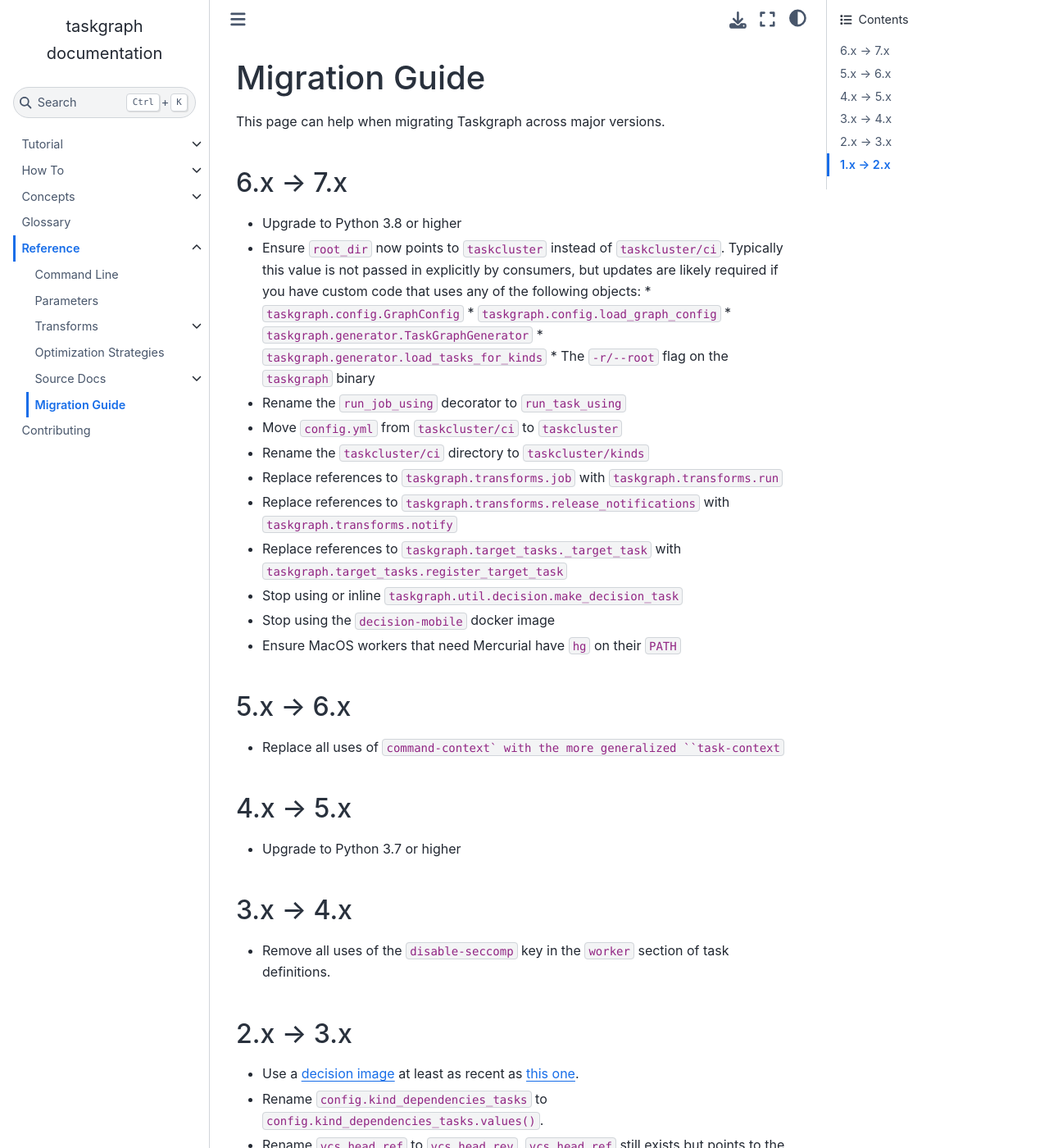
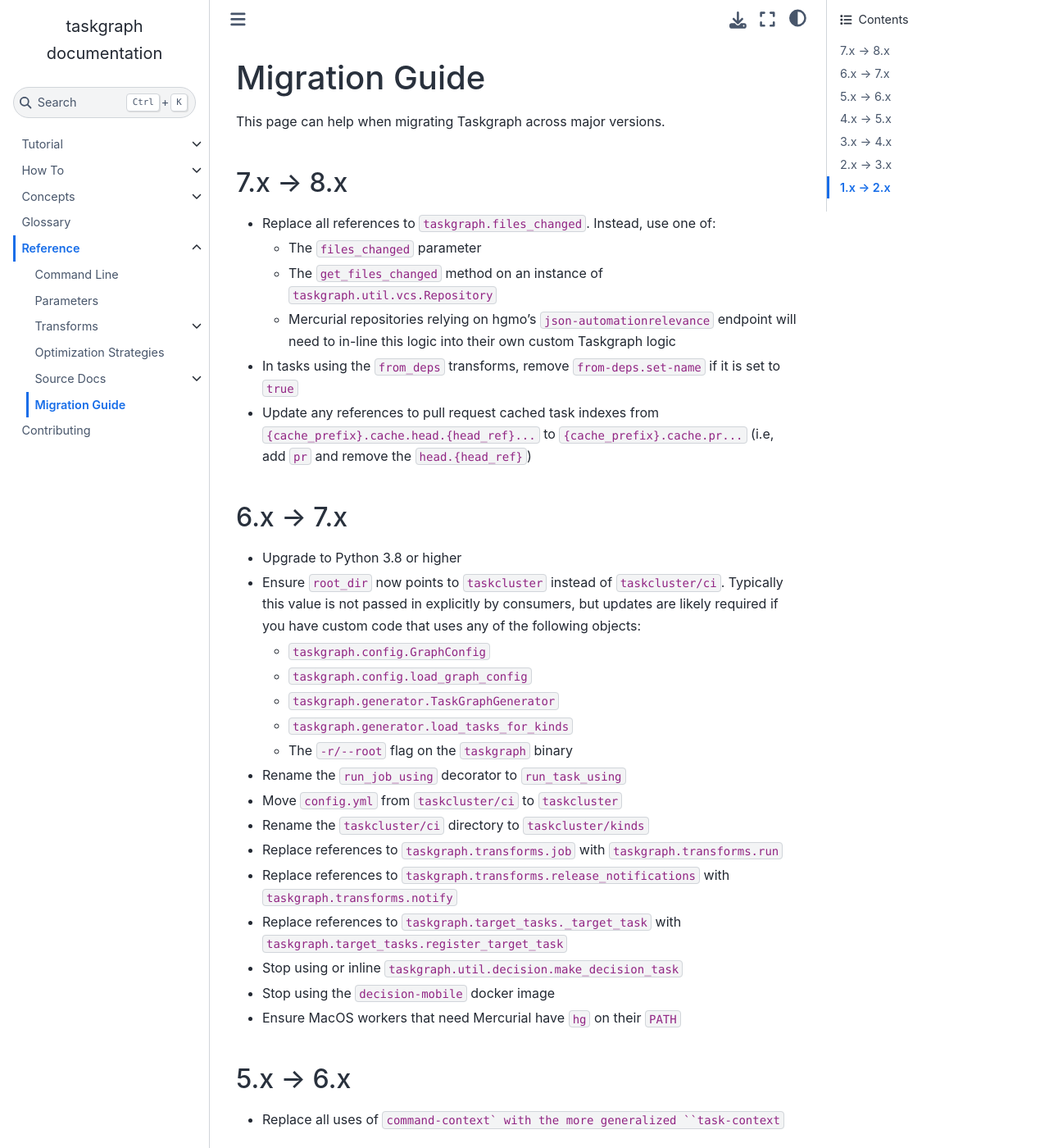
Before and after one commit to taskcluster/taskgraph, a Sphinx documentation site: the page built from docs/reference/migrations.rst, in a window 1280 px wide and 1400 px high. Shown: the whole window at 82% size. Built offline with Sphinx 7.4.7 and the Sphinx Book theme 1.1.4, drawn with Linux system fonts in a browser that asks for light colours.

```diff
--- a/docs/reference/migrations.rst
+++ b/docs/reference/migrations.rst
@@ -2,6 +2,22 @@ Migration Guide
 ===============
 
 This page can help when migrating Taskgraph across major versions.
+
+7.x -> 8.x
+----------
+
+* Replace all references to ``taskgraph.files_changed``. Instead, use one of:
+
+  * The ``files_changed`` parameter
+  * The ``get_files_changed`` method on an instance of ``taskgraph.util.vcs.Repository``
+  * Mercurial repositories relying on hgmo's ``json-automationrelevance``
+    endpoint will need to in-line this logic into their own custom Taskgraph
+    logic
+* In tasks using the ``from_deps`` transforms, remove ``from-deps.set-name`` if
+  it is set to ``true``
+* Update any references to pull request cached task indexes from
+  ``{cache_prefix}.cache.head.{head_ref}...`` to ``{cache_prefix}.cache.pr...``
+  (i.e, add ``pr`` and remove the ``head.{head_ref}``)
 
 6.x -> 7.x
 ----------
@@ -11,6 +27,7 @@ This page can help when migrating Taskgraph across major versions.
   ``taskcluster/ci``. Typically this value is not passed in explicitly by
   consumers, but updates are likely required if you have custom code that
   uses any of the following objects:
+
   * ``taskgraph.config.GraphConfig``
   * ``taskgraph.config.load_graph_config``
   * ``taskgraph.generator.TaskGraphGenerator``
--- a/src/taskgraph/__init__.py
+++ b/src/taskgraph/__init__.py
@@ -2,7 +2,7 @@
 # License, v. 2.0. If a copy of the MPL was not distributed with this
 # file, You can obtain one at http://mozilla.org/MPL/2.0/.
 
-__version__ = "7.4.0"
+__version__ = "8.0.0"
 
 # Maximum number of dependencies a single task can have
 # https://docs.taskcluster.net/reference/platform/taskcluster-queue/references/api#createTask
```
Also changed, not shown: CHANGELOG.md (+21 -0 lines).
